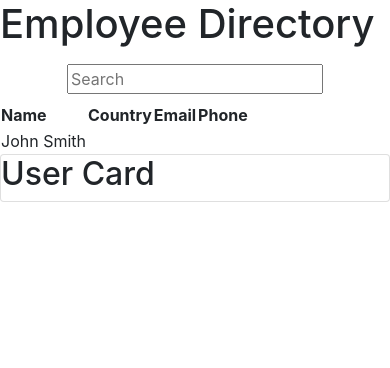
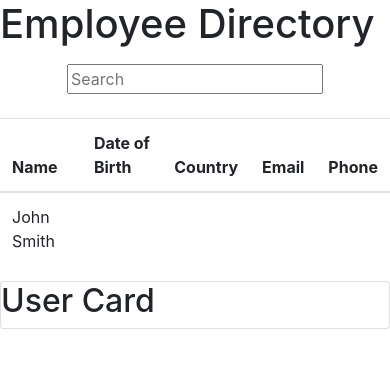
Before and after one commit to preussenfahrer/EmployeeDirectory-React, a React (Create React App) app: page / in a window 390 px wide. Shown: the top 368 px of the page. Built offline with nearby package versions, Linux system fonts and the light colour scheme; no server answers.

Commit message:
table is now displaying properly with rows and columns. This was fixed in Table.js. Now need to get API data to work in search input and return random users, by Name, DOB, Country, Email, and Phone Nr.

```diff
--- a/src/App.js
+++ b/src/App.js
@@ -19,8 +19,6 @@ function App() {
     <div>
       <Header />
 
-      {/* <TableRow /> */}
-
       <Input />
 
       <Table />
--- a/src/components/Table.js
+++ b/src/components/Table.js
@@ -22,11 +22,13 @@ class Table extends Component {
             })
     }
     render() {
-        return <table>
+        return (
+        <table className="table mt-3">
             <thead>
                 <tr>
                     {/* Each one will be a column in the table */}
                     <th>Name</th>
+                    <th>Date of Birth</th>
                     <th>Country</th>
                     <th>Email</th>
                     <th>Phone</th>
@@ -36,7 +38,8 @@ class Table extends Component {
                 <TableRow>
                 </TableRow>
             </tbody>
-        </table>;
+        </table>
+        )
     }
 }
 
```
Also changed, not shown: src/App.css (line endings or trailing spaces), 1 other file (tests, documents, lock files or other folders).
